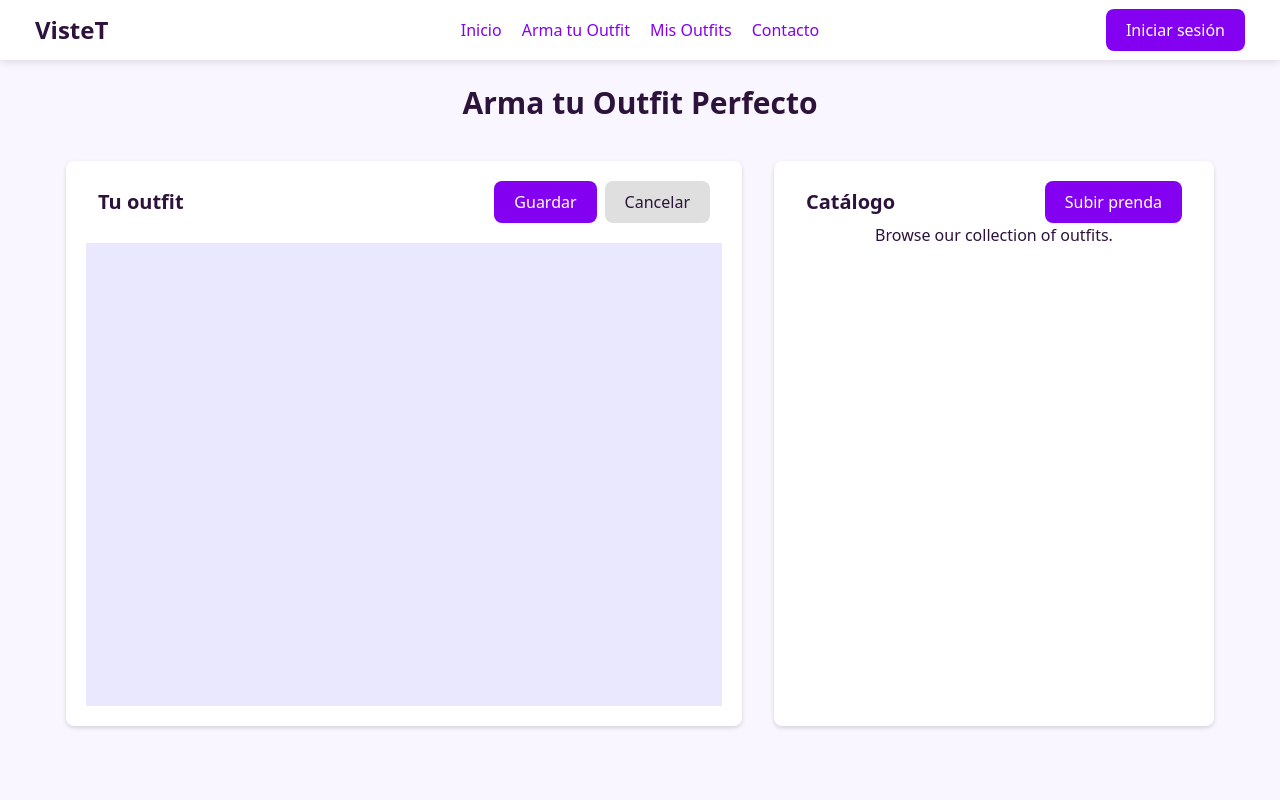
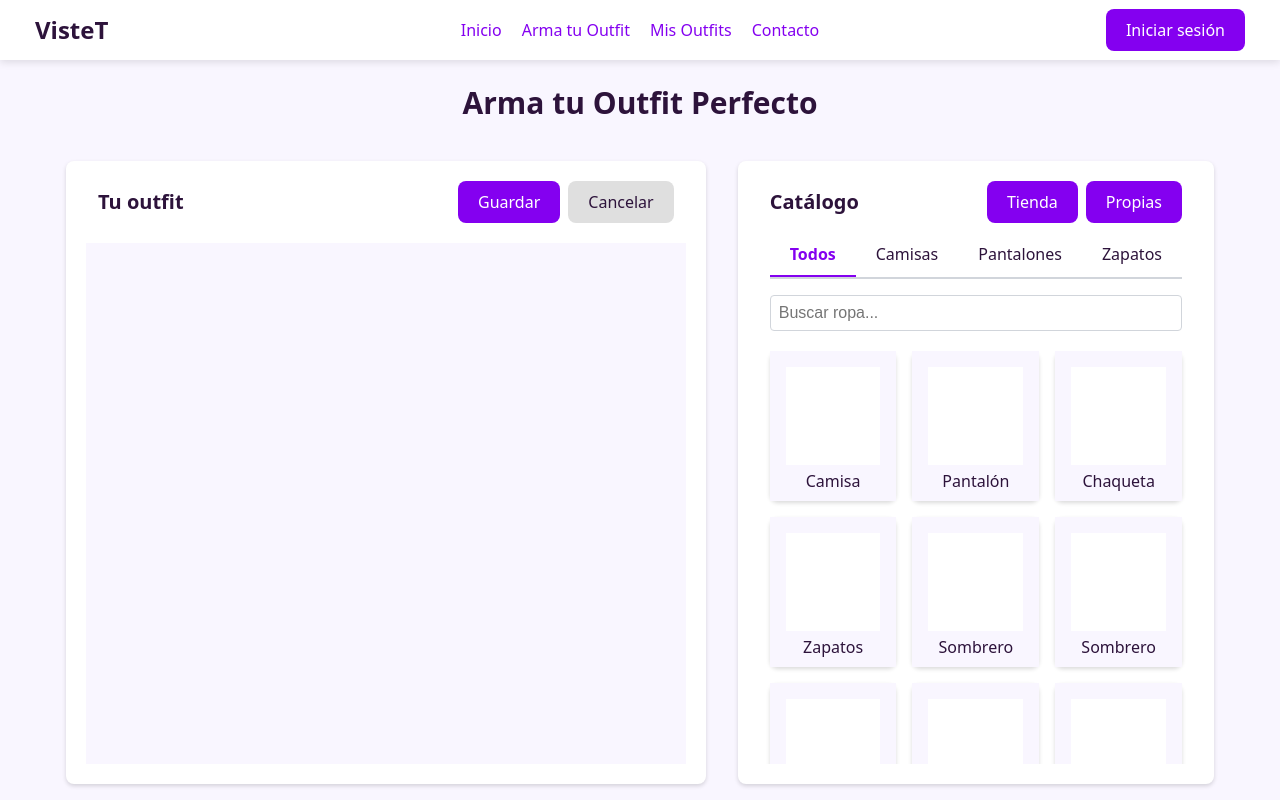
Before and after one commit to maxo2727/vistet_frontend, a React (Vite) app: page / in a window 1280 px wide. Built offline with nearby package versions, Linux system fonts and the light colour scheme.

Commit message:
feat: catalog structure

```diff
--- a/src/components/Button/Button.css
+++ b/src/components/Button/Button.css
@@ -6,7 +6,7 @@
     font-family: inherit;
     border: none;
     cursor: pointer;
-    transition: background-color 0.3s ease, color 0.3s ease;
+    transition: var(--color-primary) 0.3s ease, color 0.3s ease;
     display: inline-block;
     text-align: center;
 }
@@ -16,8 +16,7 @@
     color: #fff;
 }
 
-.accept-button:hover,
-.accept-button:focus {
+.accept-button:hover {
     background-color: var(--color-primary-hover);
 }
 
@@ -25,3 +24,17 @@
     background-color: var(--color-cancel);
     color: var(--color-text);
 }
+
+.tablist-button {
+    background-color: transparent;
+    color: var(--color-text);
+    border: none;
+    border-radius: 0;
+    border-bottom: 2px solid transparent;
+}
+
+.tablist-button.active {
+    border-bottom: 2px solid var(--color-primary);
+    color: var(--color-primary);
+    font-weight: bold;
+}
--- a/src/components/Card/Card.css
+++ b/src/components/Card/Card.css
@@ -4,8 +4,8 @@
     background-color: var(--color-surface);
     border-radius: 8px;
     box-shadow: 0 2px 4px rgba(0, 0, 0, 0.15);
-    margin: 16px;
     width: 100%;
-    min-height: 100%;
+    height: 100%;
     text-align: center;
+    box-sizing: border-box;
 }
--- /dev/null
+++ b/src/components/ClothingCard/ClothingCard.css
@@ -0,0 +1,36 @@
+.clothing-card-wrapper {
+    width: 100%;
+    height: 100%;
+    display: flex;
+}
+
+.clothing-card-content {
+    display: flex;
+    flex-direction: column;
+    justify-content: center;
+    align-items: center;
+    height: 100%;
+    width: 100%;
+    padding: 16px 16px 8px 16px;
+    box-sizing: border-box;
+    background-color: var(--color-background);
+}
+
+.image-wrapper {
+    width: 100%;
+    height: 100%;
+}
+
+.image-placeholder {
+    width: 100%;
+    height: 100%;
+    background-color: var(--color-surface);
+}
+
+.content-wrapper {
+    margin-top: 4px;
+    display: flex;
+    flex-direction: row;
+    justify-content: center;
+    align-items: center;
+}
--- /dev/null
+++ b/src/components/ClothingCard/ClothingCard.jsx
@@ -0,0 +1,22 @@
+import React from "react";
+import Card from "../Card/Card.jsx";
+import './ClothingCard.css';
+
+const ClothingCard = ({ clothingItem }) => {
+    return (
+        <div className="clothing-card-wrapper">
+            <Card>
+                <div className="clothing-card-content">
+                    <div className="image-wrapper">
+                        <div className="image-placeholder"></div>
+                    </div>
+                    <div className="content-wrapper">
+                        {clothingItem}
+                    </div>
+                </div>
+            </Card>
+        </div>
+    )
+}
+
+export default ClothingCard;
--- /dev/null
+++ b/src/components/Input/Input.css
@@ -0,0 +1,8 @@
+.input {
+    width: 100%;
+    padding: 0.5rem;
+    border: 1px solid var(--color-border);
+    border-radius: 4px;
+    font-size: 1rem;
+    box-sizing: border-box;
+}
--- /dev/null
+++ b/src/components/Input/Input.jsx
@@ -0,0 +1,10 @@
+import React from "react";
+import './Input.css';
+
+const Input = ({ placeholder }) => {
+    return (
+        <input className="input" placeholder={placeholder} />
+    );
+}
+
+export default Input;
--- /dev/null
+++ b/src/components/TabList/TabList.css
@@ -0,0 +1,9 @@
+.tablist {
+    display: flex;
+    flex-direction: row;
+    align-items: center;
+    justify-content: space-between;
+    border-bottom: 2px solid var(--color-border);
+    margin-bottom: 1rem;
+    width: 100%;
+}
--- /dev/null
+++ b/src/components/TabList/TabList.jsx
@@ -0,0 +1,21 @@
+import React from "react";
+import './TabList.css';
+import Button from "../Button/Button.jsx";
+
+const TabList = ({ tabs, activeTab, onTabClick }) => {
+    return (
+        <div className="tablist">
+            {tabs.map((tab, index) => (
+                <Button
+                    key={index}
+                    className={`tablist-button ${activeTab === tab ? 'active' : ''}`}
+                    onClick={() => onTabClick(index)}
+                >
+                    {tab}
+                </Button>
+            ))}
+        </div>
+    )
+}
+
+export default TabList;
--- a/src/pages/Catalog/Catalog.css
+++ b/src/pages/Catalog/Catalog.css
@@ -1,6 +1,10 @@
-.catalog-wrapper {
-    flex: 0 1 40%;
+.catalog-card-wrapper {
+    flex: 1 1 40%;
     display: flex;
+    padding: 16px;
+    box-sizing: border-box;
+    height: 100%;
+
 }
 
 .catalog-header {
@@ -8,11 +12,48 @@
     flex-direction: row;
     justify-content: space-between;
     align-items: center;
-    padding-inline: 32px;
-    padding-top: 20px;
+    margin-inline:32px;
+    margin-top: 20px;
+    margin-bottom: 10px;
+    flex-shrink: 0;
 }
 
 .catalog-title {
     font-size: 20px;
     font-weight: bold;
 }
+
+.catalog-buttons {
+    display: flex;
+    gap: 8px;
+}
+
+.catalog-tabs {
+    display: flex;
+    flex-direction: row;
+    align-items: center;
+    justify-content: center;
+    padding-inline: 32px;
+}
+
+.catalog-search {
+    display: flex;
+    flex-direction: row;
+    align-items: center;
+    justify-content: center;
+    padding-inline: 32px;
+}
+
+.catalog-grid {
+    display: grid;
+    grid-template-columns: repeat(3, 1fr);
+    grid-auto-rows: 150px;
+    gap: 16px;
+    justify-content: space-between;
+    margin-block: 20px;
+    padding-inline: 32px;
+
+    flex: 1 1 auto;
+    overflow-y: auto;
+    min-height: 0;
+}
--- a/src/pages/Catalog/Catalog.jsx
+++ b/src/pages/Catalog/Catalog.jsx
@@ -1,11 +1,19 @@
-import React from "react";
+import React, { useState } from "react";
+import './Catalog.css';
 import Card from "../../components/Card/Card.jsx";
 import Button from "../../components/Button/Button.jsx";
-import './Catalog.css';
+import ClothingCard from "../../components/ClothingCard/ClothingCard.jsx";
+import TabList from "../../components/TabList/TabList.jsx";
+import Input from "../../components/Input/Input.jsx";
+
+const tabs=['Todos', 'Camisas', 'Pantalones', 'Zapatos']
+
 
 const Catalog = () => {
+    const [activeTab, setActiveTab] = useState(0)
+
     return (
-        <div className="catalog-wrapper">
+        <div className="catalog-card-wrapper">
             <Card>
                 <div className="catalog-header">
                     <div className="catalog-title">
@@ -13,11 +21,37 @@ const Catalog = () => {
                     </div>
                     <div className="catalog-buttons">
                         <Button onClick={() => console.log('hola')} className={'accept-button'}>
-                            Subir prenda
+                            Tienda
+                        </Button>
+                        <Button onClick={() => console.log('hola')} className={'accept-button'}>
+                            Propias
                         </Button>
                     </div>
                 </div>
-                <p>Browse our collection of outfits.</p>
+                <div className="catalog-tabs">
+                    <TabList
+                        tabs={tabs}
+                        activeTab={tabs[activeTab]}
+                        onTabClick={setActiveTab}
+                    />
+                </div>
+                <div className="catalog-search">
+                    <Input
+                        placeholder={'Buscar ropa...'}
+                    />
+                </div>
+                <div className="catalog-grid">
+                    <ClothingCard clothingItem={'Camisa'} />
+                    <ClothingCard clothingItem={'Pantalón'} />
+                    <ClothingCard clothingItem={'Chaqueta'} />
+                    <ClothingCard clothingItem={'Zapatos'} />
+                    <ClothingCard clothingItem={'Sombrero'} />
+                    <ClothingCard clothingItem={'Sombrero'} />
+                    <ClothingCard clothingItem={'Sombrero'} />
+                    <ClothingCard clothingItem={'Sombrero'} />
+                    <ClothingCard clothingItem={'Sombrero'} />
+                    <ClothingCard clothingItem={'Sombrero'} />
+                </div>
             </Card>
         </div>
     );
--- a/src/pages/Home/Home.css
+++ b/src/pages/Home/Home.css
@@ -1,7 +1,7 @@
 .home-page {
     display: flex;
     flex-direction: column;
-    min-height: calc(100vh - 120px);
+    height: calc(100vh - 60px);
     padding-top: 60px;
     padding-inline: 50px;
 }
@@ -18,7 +18,6 @@
     justify-content: center;
     align-items: stretch;
     width: 100%;
-    flex: 1;
-    height: 100%;
-    margin-bottom: 30px;
+    flex: 1 1 auto;
+    min-height: 0;
 }
--- a/src/pages/Visualizer/Visualizer.css
+++ b/src/pages/Visualizer/Visualizer.css
@@ -1,6 +1,7 @@
 .visualizer-wrapper {
     flex: 0 1 60%;
     display: flex;
+    padding: 16px;
 }
 
 .visualizer-header {
@@ -26,6 +27,6 @@
     display: flex;
     flex-direction: column;
     flex: 1;
-    background-color: #eae8ff;
+    background-color: var(--color-background);
     margin: 20px;
 }
```
